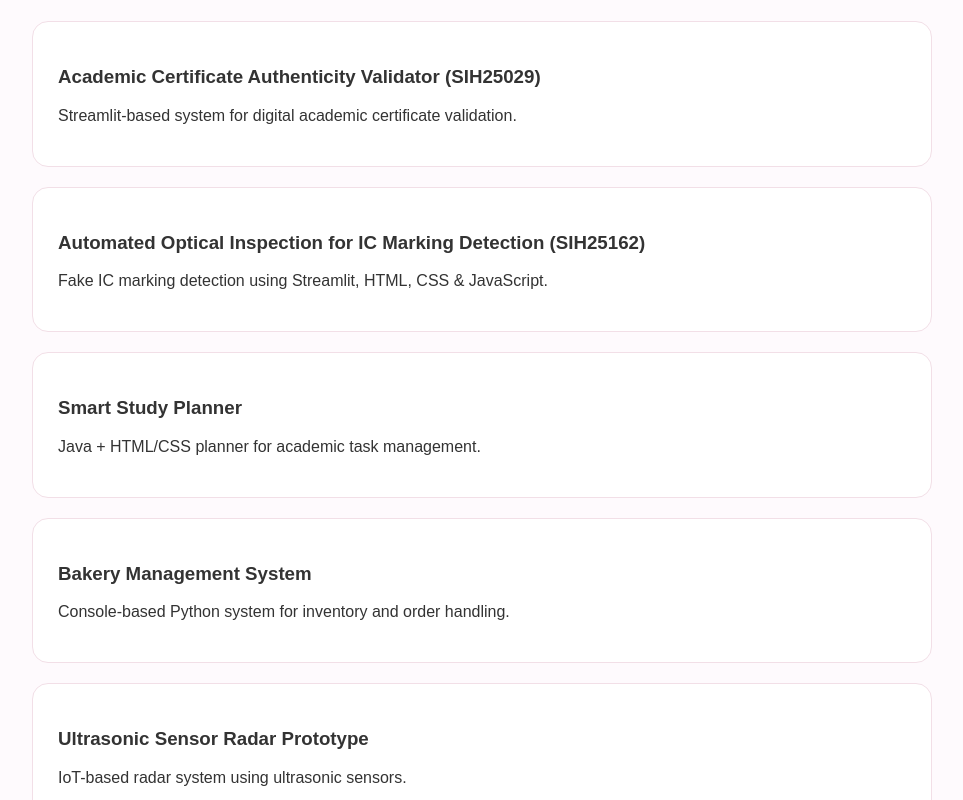
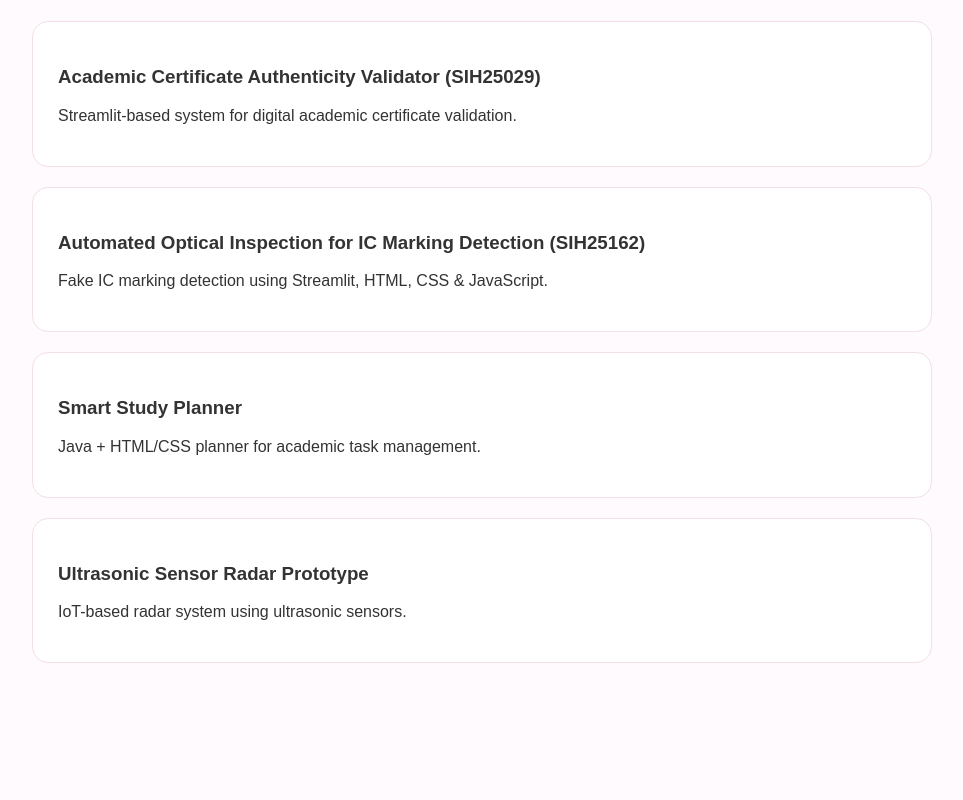
Before and after one commit to Darshine006/Portfolio, a plain HTML site: page index.html in a window 1280 px wide. Shown: the part 2000-2800 px from the top of the page, without its empty margins (158-1121 px from the left). Drawn offline with Linux system fonts and the light colour scheme.

Commit message:
Update index.html

```diff
--- a/index.html
+++ b/index.html
@@ -160,7 +160,7 @@
 
     <div class="card">
       <h3>B.E. Computer Science and Engineering</h3>
-      <p>Easwari Engineering College (2024–2028)<br>CGPA: 8.85</p>
+      <p>Easwari Engineering College (2024–2028)<br>CGPA: 8.81</p>
     </div>
 
     <div class="card">
@@ -209,11 +209,6 @@
     </div>
 
     <div class="card">
-      <h3>Bakery Management System</h3>
-      <p>Console-based Python system for inventory and order handling.</p>
-    </div>
-
-    <div class="card">
       <h3>Ultrasonic Sensor Radar Prototype</h3>
       <p>IoT-based radar system using ultrasonic sensors.</p>
     </div>
```
